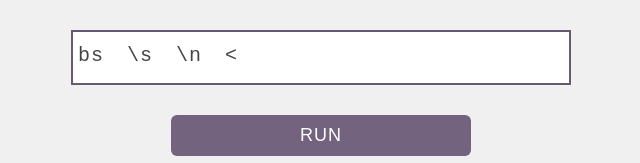
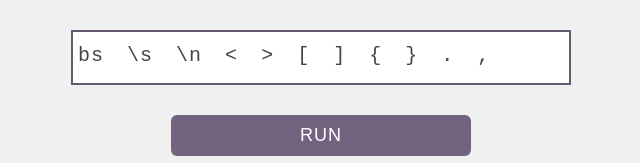
Before and after one commit to tkellehe/Pipe, a plain HTML site: page index.html in a window 1280 px wide. Shown: the top 163 px of the page, 319-959 px from the left. Drawn offline with nearby package versions, Linux system fonts and the light colour scheme.

Commit message:
Update index.html

```diff
--- a/index.html
+++ b/index.html
@@ -187,6 +187,13 @@
       <a class="char">\s</a>
       <a class="char">\n</a>
       <a class="char">&lt;</a>
+      <a class="char">&gt;</a>
+      <a class="char">[</a>
+      <a class="char">]</a>
+      <a class="char">{</a>
+      <a class="char">}</a>
+      <a class="char">.</a>
+      <a class="char">,</a>
     </div>
     <button id="run">RUN</button>
     <textarea id="code" cols="100" rows="30"></textarea>
```
